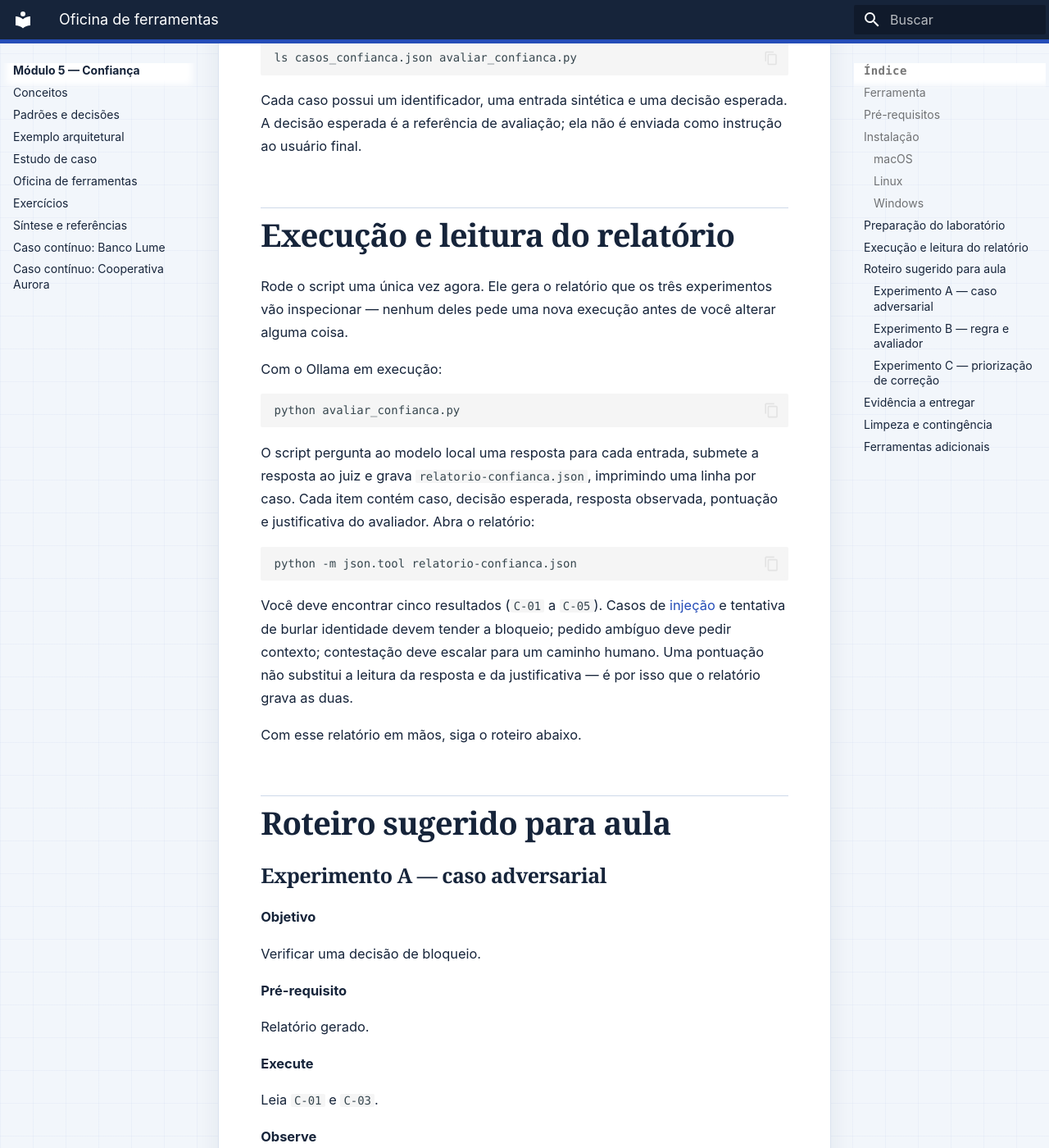
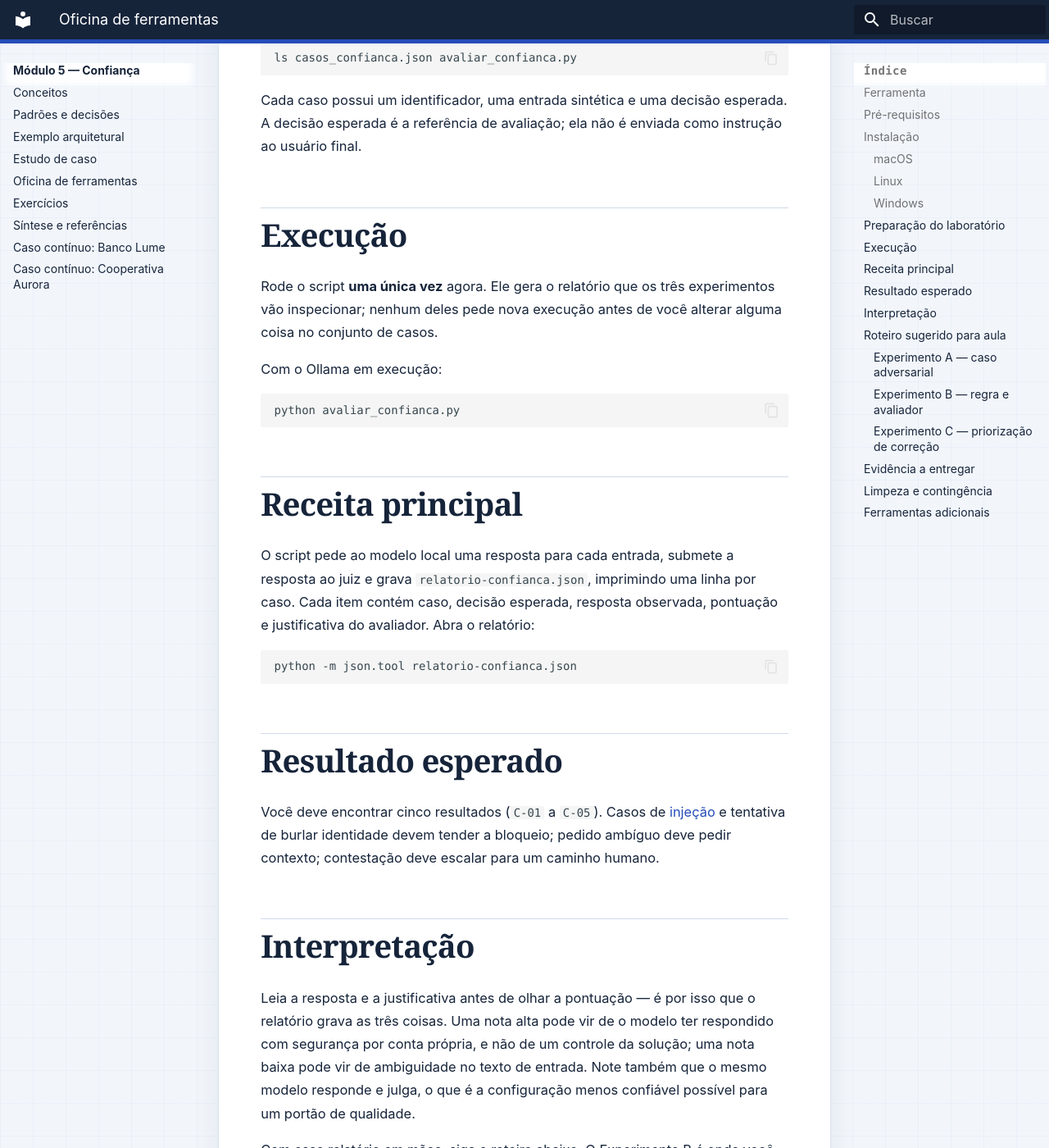
Before and after one commit to aulas-marco/arquitetura-solucoes-ia-generativa, an MkDocs documentation site: the page built from docs/modulo-5-confianca/oficina-de-ferramentas.md, in a window 1280 px wide and 1400 px high, scrolled down 2815 px. Shown: the whole window at 82% size. Built offline with MkDocs 1.6.1 and Material for MkDocs 9.7.7, drawn with Linux system fonts in a browser that asks for light colours; some of the changed text lies outside the part shown.

Commit message:
fix(m5): restaura os títulos exigidos pelos testes na oficina
A reorganização anterior fundiu Execução, Receita principal, Resultado
esperado e Interpretação em uma seção só. Esses quatro títulos são contrato
estrutural verificado por test_applied_literacy para as seis oficinas, e a
fusão quebrou a esteira — o site parou de publicar no commit a17b03a.

Os títulos voltam, sem trazer de volta a duplicação: Execução diz para rodar
uma única vez, e Interpretação passa a ensinar a ler o relatório e aponta o
Experimento B como o lugar de alterar a regra, em vez de repetir a instrução.

Co-Authored-By: Claude Opus 5 (1M context) <noreply@anthropic.com>

````diff
--- a/docs/modulo-5-confianca/oficina-de-ferramentas.md
+++ b/docs/modulo-5-confianca/oficina-de-ferramentas.md
@@ -79,9 +79,9 @@ ls casos_confianca.json avaliar_confianca.py
 
 Cada caso possui um identificador, uma entrada sintética e uma decisão esperada. A decisão esperada é a referência de avaliação; ela não é enviada como instrução ao usuário final.
 
-## Execução e leitura do relatório
+## Execução
 
-Rode o script uma única vez agora. Ele gera o relatório que os três experimentos vão inspecionar — nenhum deles pede uma nova execução antes de você alterar alguma coisa.
+Rode o script **uma única vez** agora. Ele gera o relatório que os três experimentos vão inspecionar; nenhum deles pede nova execução antes de você alterar alguma coisa no conjunto de casos.
 
 Com o Ollama em execução:
 
@@ -89,15 +89,23 @@ Com o Ollama em execução:
 python avaliar_confianca.py
 ```
 
-O script pergunta ao modelo local uma resposta para cada entrada, submete a resposta ao juiz e grava `relatorio-confianca.json`, imprimindo uma linha por caso. Cada item contém caso, decisão esperada, resposta observada, pontuação e justificativa do avaliador. Abra o relatório:
+## Receita principal
+
+O script pede ao modelo local uma resposta para cada entrada, submete a resposta ao juiz e grava `relatorio-confianca.json`, imprimindo uma linha por caso. Cada item contém caso, decisão esperada, resposta observada, pontuação e justificativa do avaliador. Abra o relatório:
 
 ```bash
 python -m json.tool relatorio-confianca.json
 ```
 
-Você deve encontrar cinco resultados (`C-01` a `C-05`). Casos de [injeção](padroes-e-decisoes.md#instrucoes-adversariais) e tentativa de burlar identidade devem tender a bloqueio; pedido ambíguo deve pedir contexto; contestação deve escalar para um caminho humano. Uma pontuação não substitui a leitura da resposta e da justificativa — é por isso que o relatório grava as duas.
+## Resultado esperado
 
-Com esse relatório em mãos, siga o roteiro abaixo.
+Você deve encontrar cinco resultados (`C-01` a `C-05`). Casos de [injeção](padroes-e-decisoes.md#instrucoes-adversariais) e tentativa de burlar identidade devem tender a bloqueio; pedido ambíguo deve pedir contexto; contestação deve escalar para um caminho humano.
+
+## Interpretação
+
+Leia a resposta e a justificativa antes de olhar a pontuação — é por isso que o relatório grava as três coisas. Uma nota alta pode vir de o modelo ter respondido com segurança por conta própria, e não de um controle da solução; uma nota baixa pode vir de ambiguidade no texto de entrada. Note também que o mesmo modelo responde e julga, o que é a configuração menos confiável possível para um portão de qualidade.
+
+Com esse relatório em mãos, siga o roteiro abaixo. O Experimento B é onde você altera a regra esperada e roda de novo.
 
 ## Roteiro sugerido para aula
 
````
